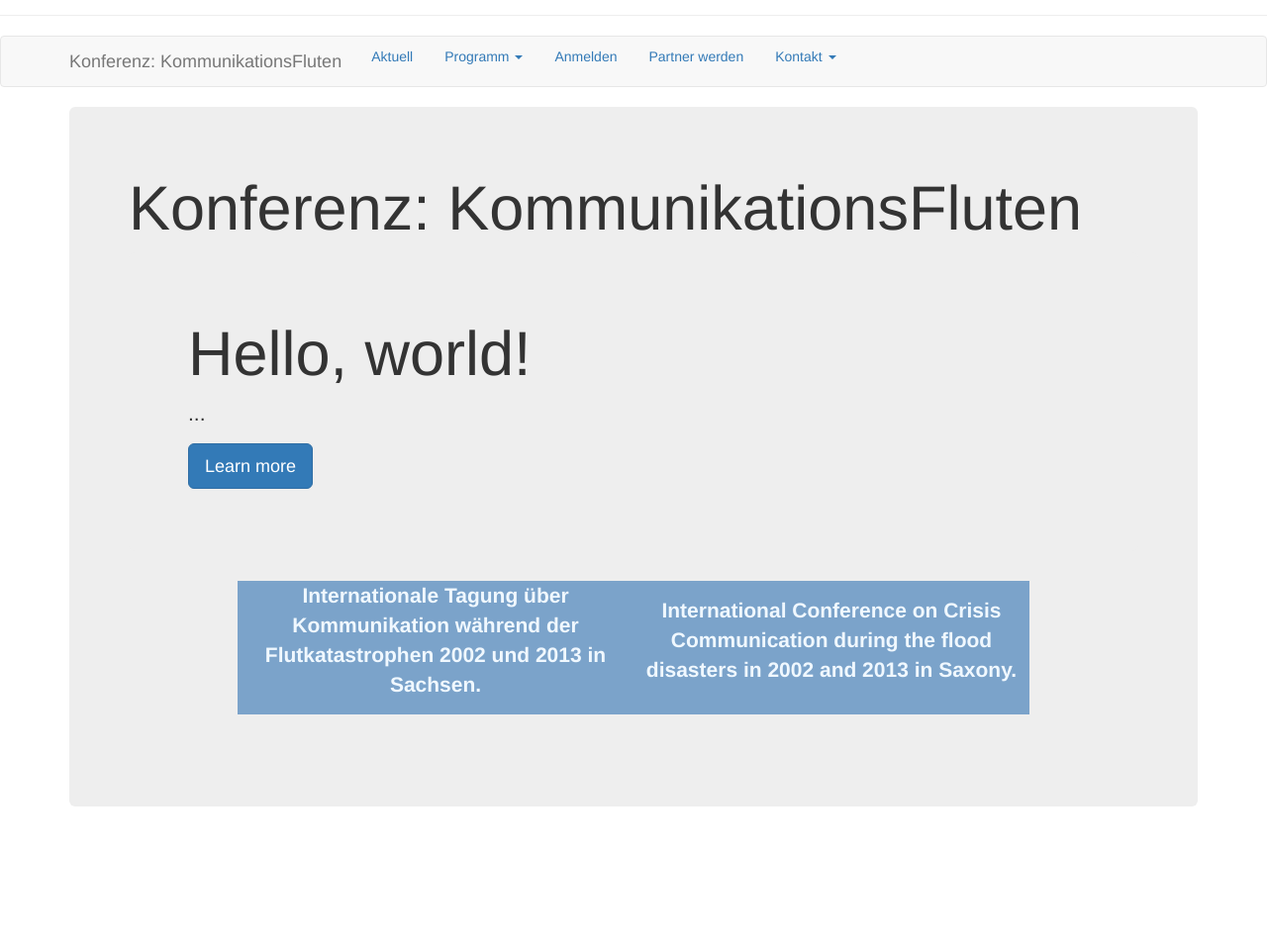
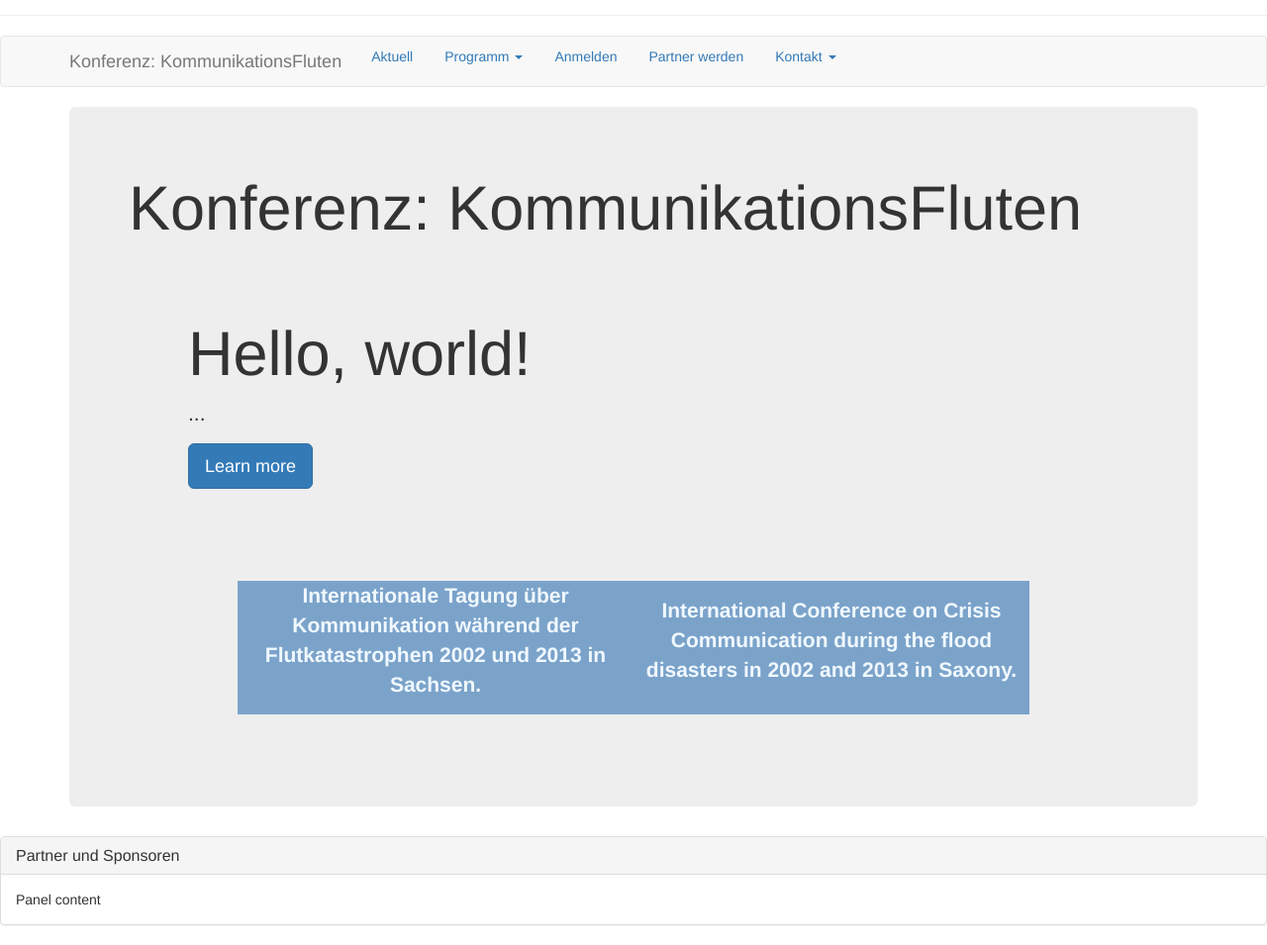
Before and after one commit to susedev/test, a Jekyll site: the page built from index.html, in a window 1280 px wide, cut to the strip 192-1147 px from the top of the page. Shown: the whole strip at 99% size. Built offline with Jekyll 4.4.1, drawn with Linux system fonts in a browser that asks for light colours; before the commit the page ends 1037 px from its top, so only the background shows below that.

Commit message:
Update base.html

```diff
--- a/_layouts/base.html
+++ b/_layouts/base.html
@@ -44,8 +44,14 @@
       </ul>
   </div>
 </nav>
-<div class"container" background-color:"#7BA3CA" margin: 100px; width: 100px;
-</div>
 <div class="container" margin 200px; width 500px>
   {{ content }}
 </div>
+<div class="panel panel-default">
+  <div class="panel-heading">
+    <h3 class="panel-title">Partner und Sponsoren</h3>
+  </div>
+  <div class="panel-body">
+    Panel content
+  </div>
+</div>
```
